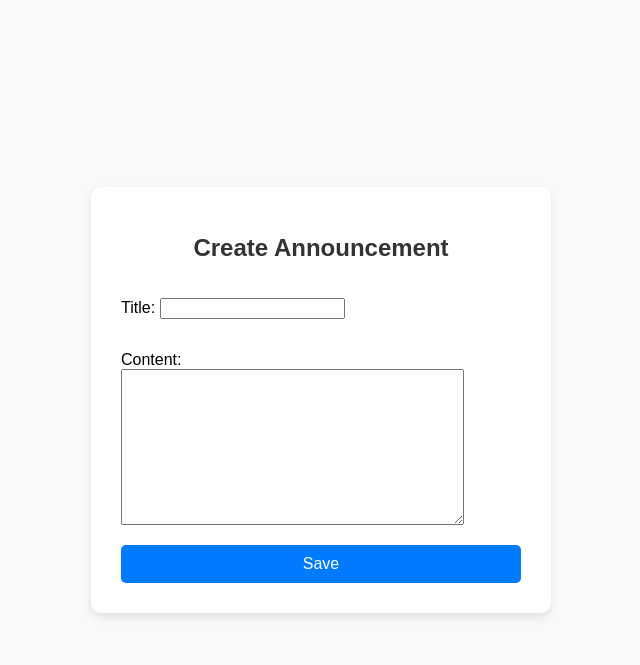
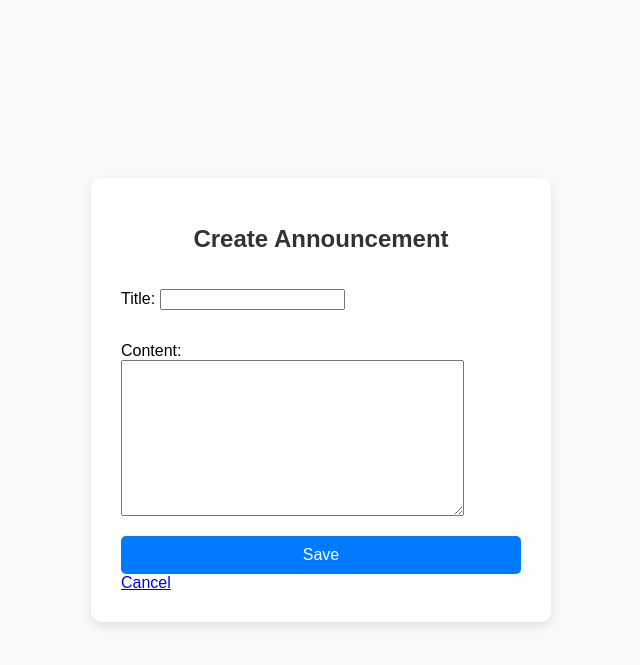
Before and after one commit to Kriswhyte092/Bestseller, a Django app: page /announcements/create/ in a window 1280 px wide. Shown: the top 665 px of the page, without its empty margins (319-959 px from the left). Run offline with Django 5.2, Linux system fonts and the light colour scheme.

Commit message:
Bæta við cancel takka í create announcements

```diff
--- a/innranet/innranetBestseller/announcements/templates/announcements/create.html
+++ b/innranet/innranetBestseller/announcements/templates/announcements/create.html
@@ -52,6 +52,7 @@
             {% csrf_token %}
             {{ form.as_p }}
             <button type="submit">Save</button>
+            <a href="{% url 'announcement_list' %}">Cancel</a>
         </form>
     </div>
 </body>
```
